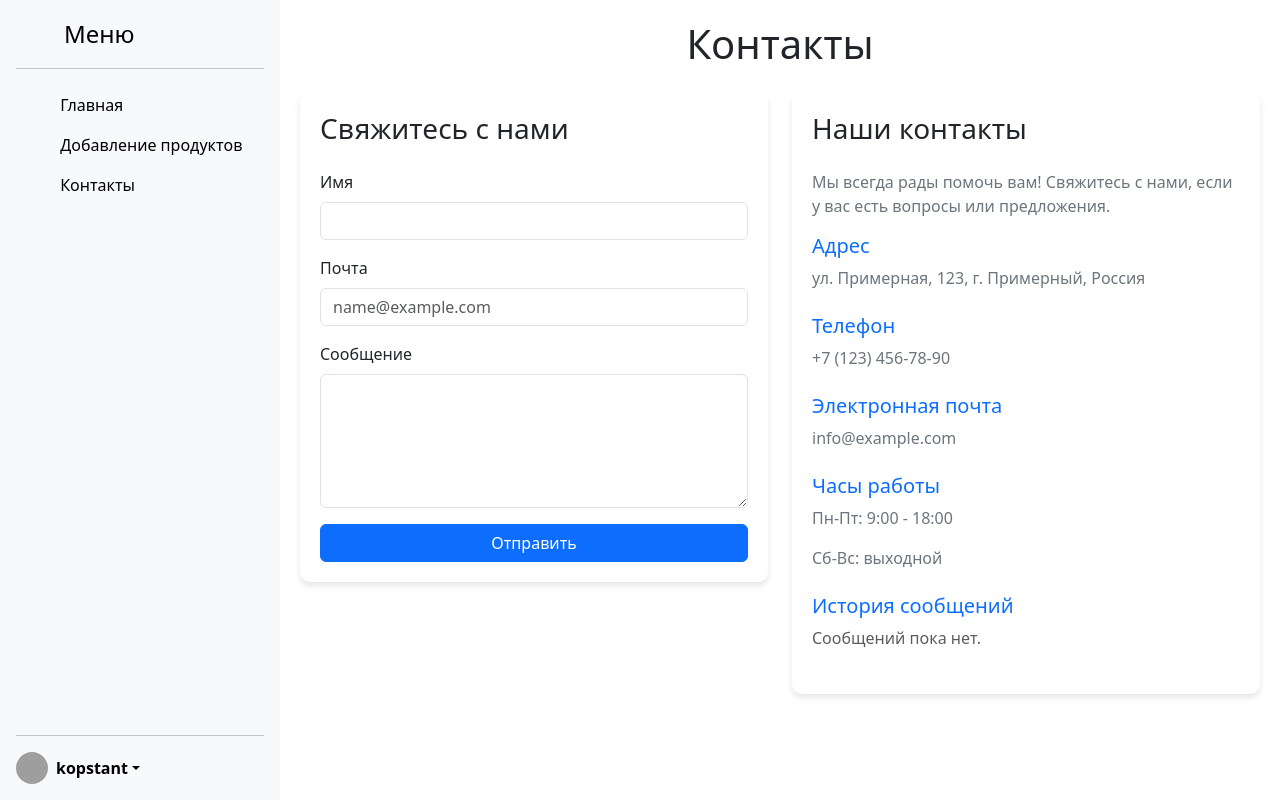
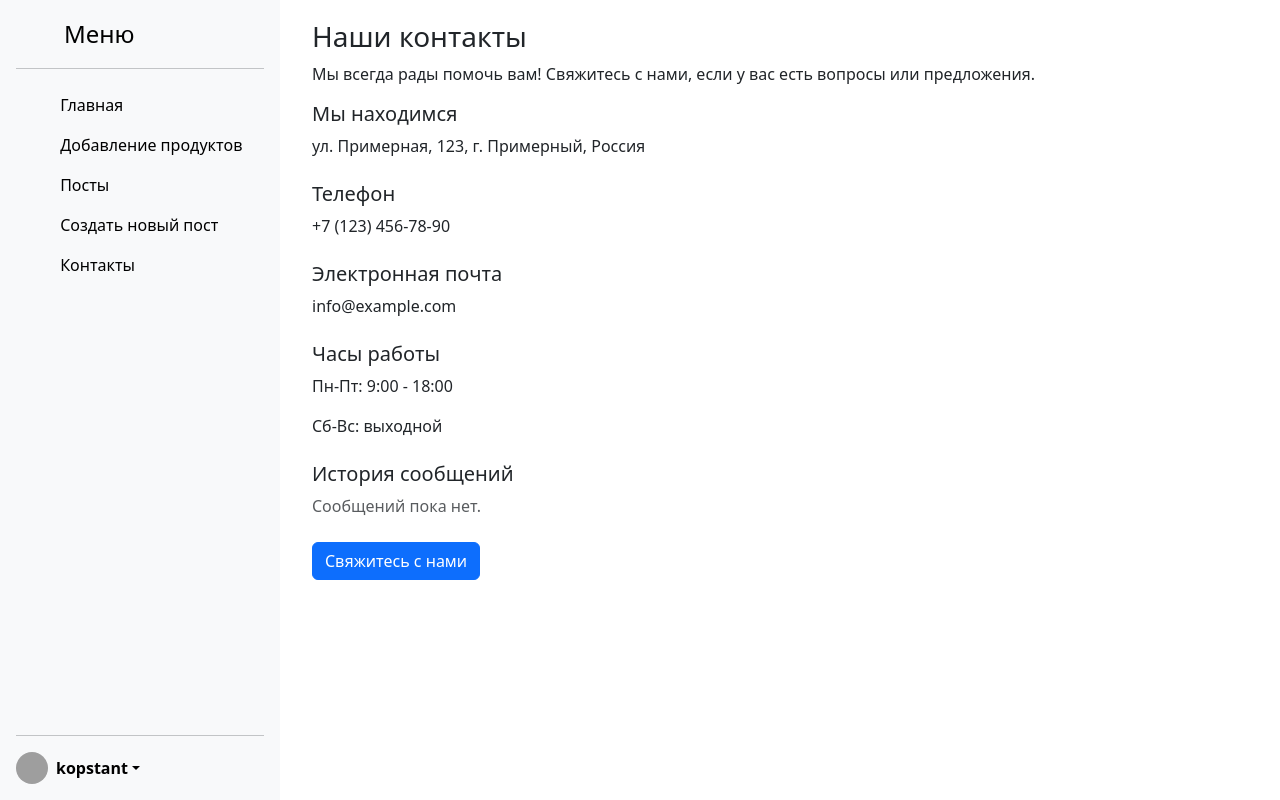
Before and after one commit to kopstant/internet-shop, a Django app: template catalog/templates/catalog/contact_list.html in a window 1280 px wide. Run offline with Django 5.2, Linux system fonts and the light colour scheme; the template is opened without the code that fills it, so the values that code supplies are empty; some libraries are stand-ins or nearby versions; grey boxes are pictures that could not be loaded.

Commit message:
При помощи левого меню реализованы переходы между приложениями. catalog/blog Теперь шаблон inc_menu один для всех приложений.
Для контактов реализов CRUD, проведена валидация и стилизация.
Также разделил контакты на два разных шаблона
contact_form.html позволяет оставлять контакты для обратной связи, contact_list.html показывает контактные данные продавца, а также историю сообщений от пользователей.

Для блога и каталога(приложения blog, catalog) созданы формы, с помощью которых и провели валидацию, стилизацию
Ну и формы реализованы для контактов, блога.

```diff
--- a/blog/templates/blog/post_confirm_delete.html
+++ b/blog/templates/blog/post_confirm_delete.html
@@ -1,4 +1,4 @@
-{% extends 'blog/base.html' %}
+{% extends 'catalog/base.html' %}
 {% block title %}Удаление товара{% endblock %}
 {% block content %}
 <div class="container">
--- a/blog/templates/blog/post_detail.html
+++ b/blog/templates/blog/post_detail.html
@@ -1,4 +1,4 @@
-{% extends 'blog/base.html' %}
+{% extends 'catalog/base.html' %}
 
 {% block title %}Описание поста{% endblock %}
 
--- a/blog/templates/blog/post_form.html
+++ b/blog/templates/blog/post_form.html
@@ -1,4 +1,4 @@
-{% extends 'blog/base.html' %}
+{% extends 'catalog/base.html' %}
 
 {% block title %}Добавить блог{% endblock %}
 
--- a/blog/templates/blog/post_list.html
+++ b/blog/templates/blog/post_list.html
@@ -1,12 +1,11 @@
-{% extends 'blog/base.html' %}
+{% extends 'catalog/base.html' %}
 
 {% block title %}Главная{% endblock %}
 
 {% block content %}
 <div class="row m-auto">
     <div class="col-12 text-center">
-        <h1>Главная</h1>
-        <p>Вы находитесь на сайте, предназначенном для продажи товаров.</p>
+        <h1>Посты</h1>
         <div class="col-md-auto">
             <div class="row text-center">
                 {% for post in object_list %}
--- a/catalog/templates/catalog/contact_list.html
+++ b/catalog/templates/catalog/contact_list.html
@@ -2,70 +2,12 @@
 
 {% block title %}Контакты{% endblock %}
 
-{% block extra_css %}
-<style>
-    .contact-section {
-        background-color: #f8f9fa;
-        border-radius: 10px;
-        padding: 20px;
-        box-shadow: 0 4px 6px rgba(0, 0, 0, 0.1);
-    }
-
-    .contact-form {
-        background-color: #ffffff;
-        border-radius: 10px;
-        padding: 20px;
-        box-shadow: 0 4px 6px rgba(0, 0, 0, 0.1);
-    }
-
-    .contact-info {
-        background-color: #ffffff;
-        border-radius: 10px;
-        padding: 20px;
-        box-shadow: 0 4px 6px rgba(0, 0, 0, 0.1);
-    }
-
-    .contact-info h5 {
-        color: #0d6efd;
-    }
-
-    .contact-info p {
-        color: #6c757d;
-    }
-</style>
-{% endblock %}
-
 {% block content %}
-<h1 class="text-center mb-4">Контакты</h1>
-<div class="row g-4">
-    <div class="col-md-6">
-        <div class="contact-form">
-            <h3 class="mb-4">Свяжитесь с нами</h3>
-            <form id="contactForm" method="post" action="{% url 'catalog:contact_create' %}">
-                {% csrf_token %}
-                <div class="mb-3">
-                    <label for="nameInput" class="form-label">Имя</label>
-                    <input type="text" class="form-control" id="nameInput" name="name" required>
-                </div>
-                <div class="mb-3">
-                    <label for="emailInput" class="form-label">Почта</label>
-                    <input type="email" class="form-control" id="emailInput" name="email"
-                           placeholder="name@example.com" required>
-                </div>
-                <div class="mb-3">
-                    <label for="messageInput" class="form-label">Сообщение</label>
-                    <textarea class="form-control" id="messageInput" name="message" rows="5" required></textarea>
-                </div>
-                <button type="submit" class="btn btn-primary w-100">Отправить</button>
-            </form>
-        </div>
-    </div>
-    <div class="col-md-6">
-        <div class="contact-info">
-            <h3 class="mb-4">Наши контакты</h3>
+<div class="container text-centern">
+    <h3>Наши контакты</h3>
     <p>Мы всегда рады помочь вам! Свяжитесь с нами, если у вас есть вопросы или предложения.</p>
     <div class="mb-4">
-                <h5>Адрес</h5>
+        <h5>Мы находимся</h5>
         <p>ул. Примерная, 123, г. Примерный, Россия</p>
     </div>
     <div class="mb-4">
@@ -97,7 +39,6 @@
         <p class="text-muted">Сообщений пока нет.</p>
         {% endif %}
     </div>
-        </div>
-    </div>
+    <a href="{% url 'catalog:contact_create' %}" class="btn btn-primary">Свяжитесь с нами</a>
 </div>
 {% endblock %}
--- a/catalog/templates/catalog/includes/inc_menu.html
+++ b/catalog/templates/catalog/includes/inc_menu.html
@@ -1,5 +1,5 @@
 <nav class="sidebar d-flex flex-column flex-shrink-0 p-3 bg-body-tertiary">
-    <a href="{% url 'catalog:product_list' %}"
+    <a href="#"
        class="d-flex align-items-center mb-3 mb-md-0 me-md-auto link-body-emphasis text-decoration-none">
         <svg class="bi pe-none me-2" width="40" height="32">
             <use xlink:href="#bootstrap"></use>
@@ -23,6 +23,22 @@
                 <svg class="bi pe-none me-2" width="16" height="16">
                 </svg>
                 Добавление продуктов
+            </a>
+        </li>
+        <li>
+            <a href="{% url 'blog:post_list' %}"
+               class="nav-link link-body-emphasis {% if request.path == '/add_product/' %}active{% endif %}">
+                <svg class="bi pe-none me-2" width="16" height="16">
+                </svg>
+                Посты
+            </a>
+        </li>
+        <li>
+            <a href="{% url 'blog:post_create' %}"
+               class="nav-link link-body-emphasis {% if request.path == '/add_product/' %}active{% endif %}">
+                <svg class="bi pe-none me-2" width="16" height="16">
+                </svg>
+                Создать новый пост
             </a>
         </li>
         <li>
--- a/catalog/templates/catalog/product_form.html
+++ b/catalog/templates/catalog/product_form.html
@@ -5,7 +5,7 @@
 {% block content %}
 <div class="container">
     <h1 class="mt-4">Добавить новый товар</h1>
-    <form method="post" enctype="multipart/form-data">
+    <form method="post">
         <div class="card">
             <div class="card-body">
                 {% csrf_token %}
--- a/catalog/templates/catalog/product_list.html
+++ b/catalog/templates/catalog/product_list.html
@@ -5,8 +5,8 @@
 {% block content %}
 <div class="row m-auto">
     <div class="col-12 text-center">
-        <h1>Главная</h1>
-        <p>Вы находитесь на сайте, предназначенном для продажи товаров.</p>
+        <h1>Продукты</h1>
+        <p>Здесь вы сможете ознакомиться с ассортиментом нашего магазина</p>
         <div class="col-md-auto">
             <div class="row text-center">
                 {% for product in object_list %}
--- a/catalog/urls.py
+++ b/catalog/urls.py
@@ -8,12 +8,12 @@ from catalog.views import ProductListView, ProductCreateView, ProductDetailView,
 app_name = CatalogConfig.name
 
 urlpatterns = [
-    path('', ProductListView.as_view(), name='product_list'),
+    path('product/', ProductListView.as_view(), name='product_list'),
     path('product/<int:pk>/', ProductDetailView.as_view(), name='product_detail'),
-    path('product/create', ProductCreateView.as_view(), name='product_create'),
+    path('product/create/', ProductCreateView.as_view(), name='product_create'),
     path('product/<int:pk>/update', ProductUpdateView.as_view(), name='product_update'),
     path('product/<int:pk>/delete', ProductDeleteView.as_view(), name='product_delete'),
-    path('contact_list/', ContactListView.as_view(), name='contact_list'),
+    path('contact/', ContactListView.as_view(), name='contact_list'),
     path('contact_create/', ContactCreateView.as_view(), name='contact_create'),
 ]
 if settings.DEBUG:
--- a/config/settings.py
+++ b/config/settings.py
@@ -38,7 +38,7 @@ ROOT_URLCONF = 'config.urls'
 TEMPLATES = [
     {
         'BACKEND': 'django.template.backends.django.DjangoTemplates',
-        'DIRS': [BASE_DIR / 'catalog/templates/main'],
+        'DIRS': [BASE_DIR / '/templates/'],
         'APP_DIRS': True,
         'OPTIONS': {
             'context_processors': [
```
Also changed, not shown: blog/forms.py (added, +52 -0 lines), blog/templates/blog/base.html (deleted, +0 -39 lines), blog/templates/blog/includes/inc_menu.html (deleted, +0 -44 lines), blog/views.py (+6 -6 lines), catalog/forms.py (+56 -6 lines), catalog/templates/catalog/contact_form.html (added, +19 -0 lines), catalog/views.py (+22 -4 lines), media/users/avatars/osek.jpg (added). Lines whose indentation alone changed are shown as unchanged.
